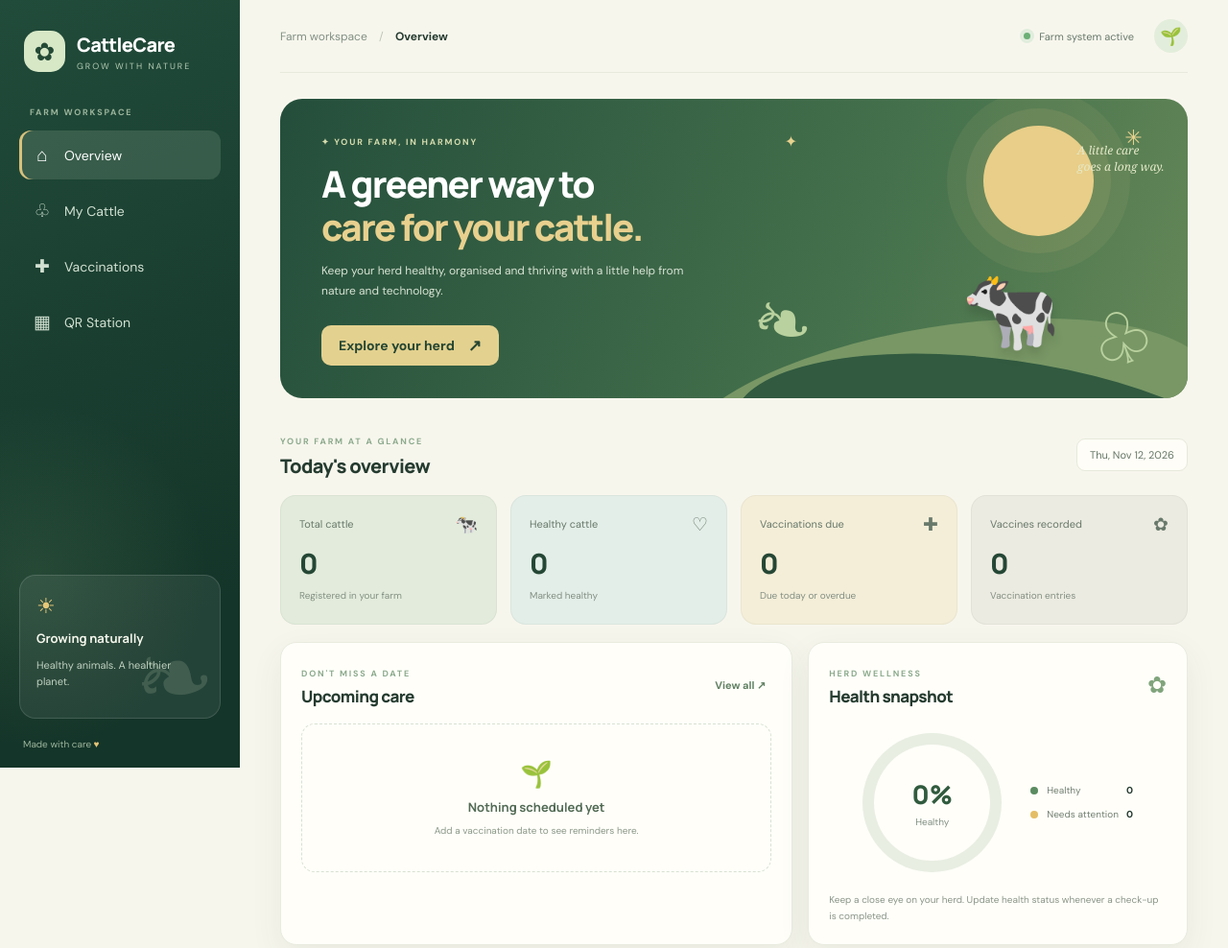
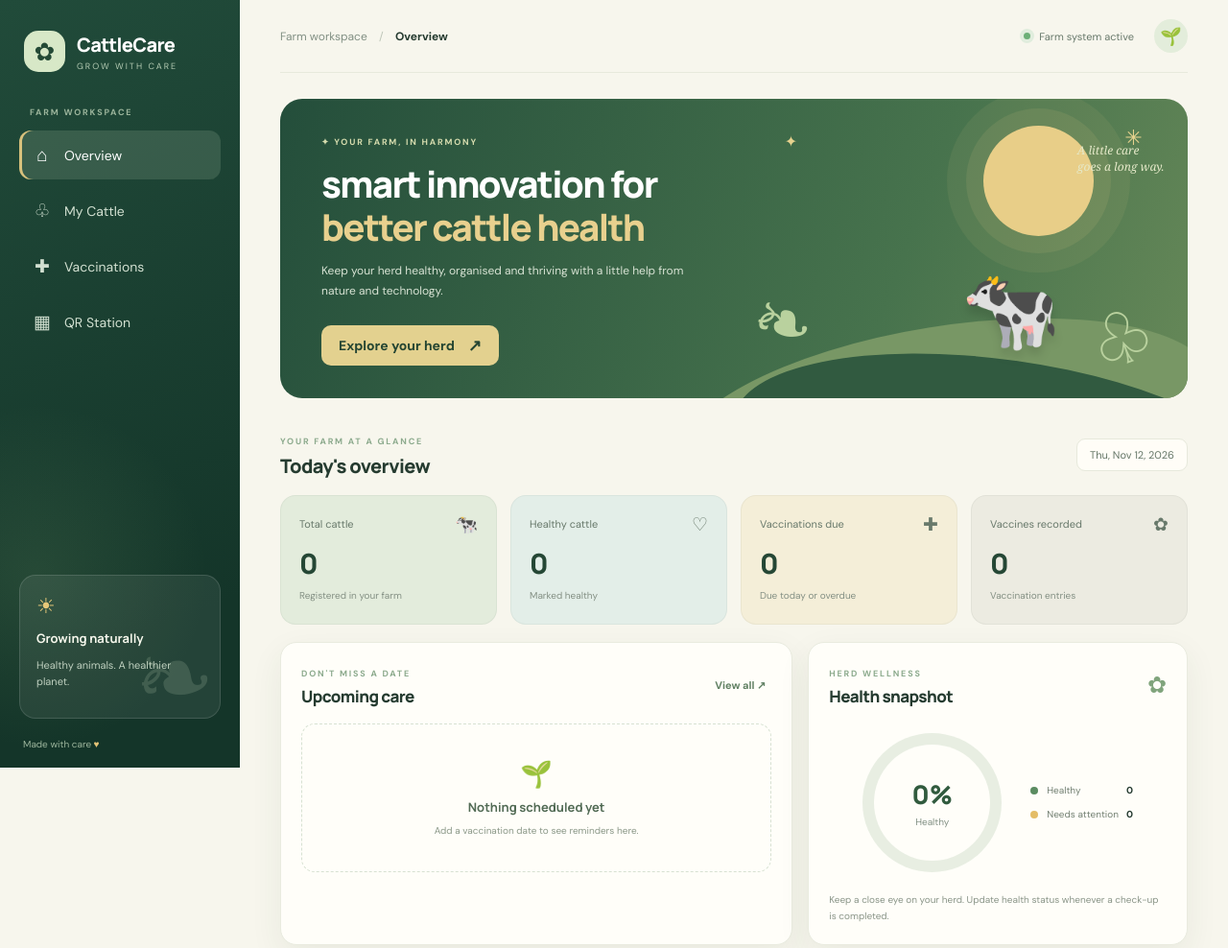
Before and after one commit to ashariachu900-sketch/Herd-Health, a plain HTML site: page index.html in a window 1280 px wide. Shown: the top 988 px of the page at 96% size. Drawn offline with Linux system fonts and the light colour scheme.

Commit message:
Update index.html with new content and structure

```diff
--- a/index.html
+++ b/index.html
@@ -16,7 +16,7 @@
         <span class="brand-mark">✿</span>
         <span>
           <strong>CattleCare</strong>
-          <small>GROW WITH NATURE</small>
+          <small>GROW WITH CARE</small>
         </span>
       </a>
 
@@ -54,7 +54,7 @@
         <div class="welcome-banner">
           <div class="welcome-copy">
             <span class="eyebrow">✦ YOUR FARM, IN HARMONY</span>
-            <h1>A greener way to<br><em>care for your cattle.</em></h1>
+            <h1>smart innovation for<br><em>better cattle health</em></h1>
             <p>Keep your herd healthy, organised and thriving with a little help from nature and technology.</p>
             <button class="primary-button" data-go="cattle">Explore your herd <span>↗</span></button>
           </div>
```
